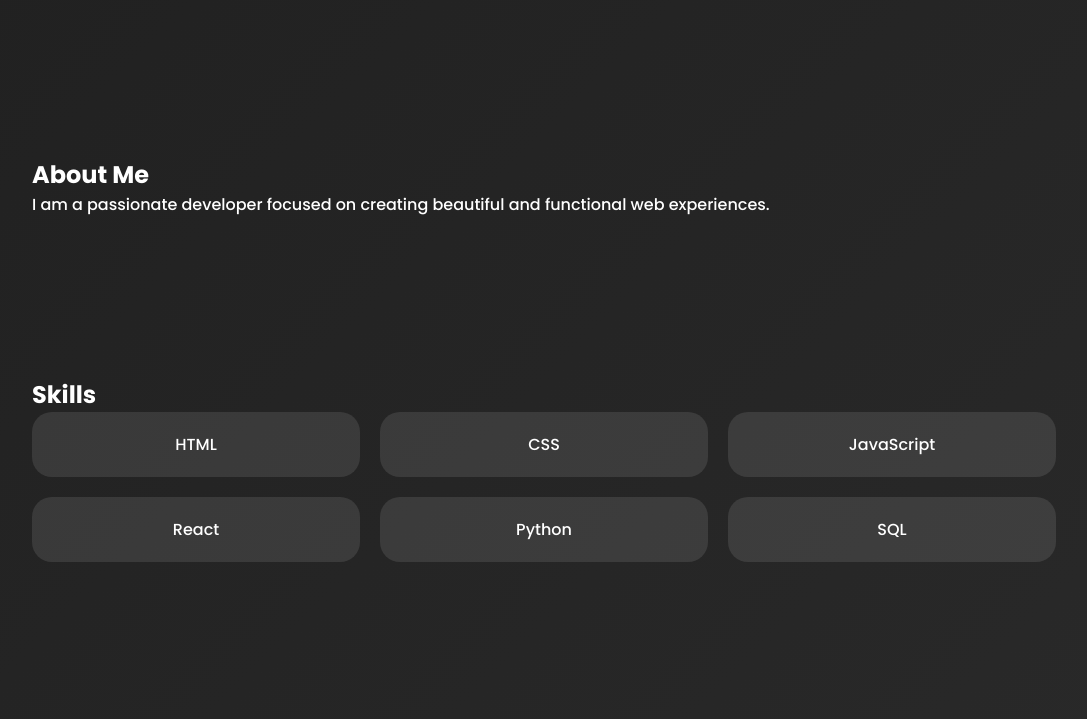
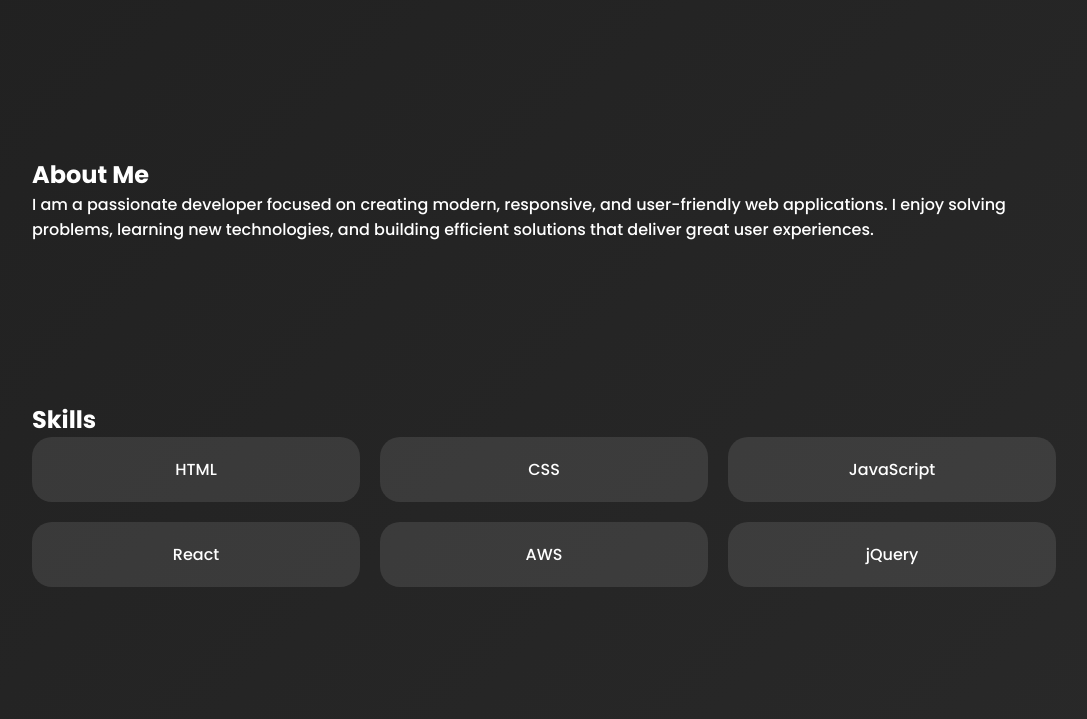
Before and after one commit to viniko56/personal-portfolio, a plain HTML site: page index.html in a window 1280 px wide. Shown: the part 432-1151 px from the top of the page, without its empty margins (96-1183 px from the left). Drawn offline with Linux system fonts and the light colour scheme.

Commit message:
update-4

```diff
--- a/index.html
+++ b/index.html
@@ -44,7 +44,11 @@
 <!-- ABOUT -->
 <section id="about">
 <h2>About Me</h2>
-<p>I am a passionate developer focused on creating beautiful and functional web experiences.</p>
+<p>
+I am a passionate developer focused on creating modern, responsive, and user-friendly
+web applications. I enjoy solving problems, learning new technologies, and building
+efficient solutions that deliver great user experiences.
+</p>
 </section>
 
 <!-- SKILLS -->
@@ -55,8 +59,8 @@
 <div class="card">CSS</div>
 <div class="card">JavaScript</div>
 <div class="card">React</div>
-<div class="card">Python</div>
-<div class="card">SQL</div>
+<div class="card">AWS</div>
+<div class="card">jQuery</div>
 </div>
 </section>
 
```
